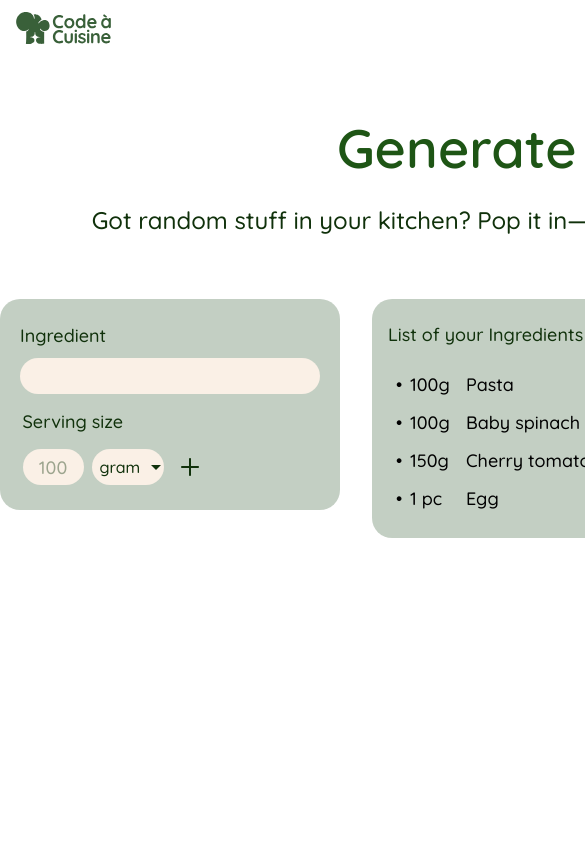
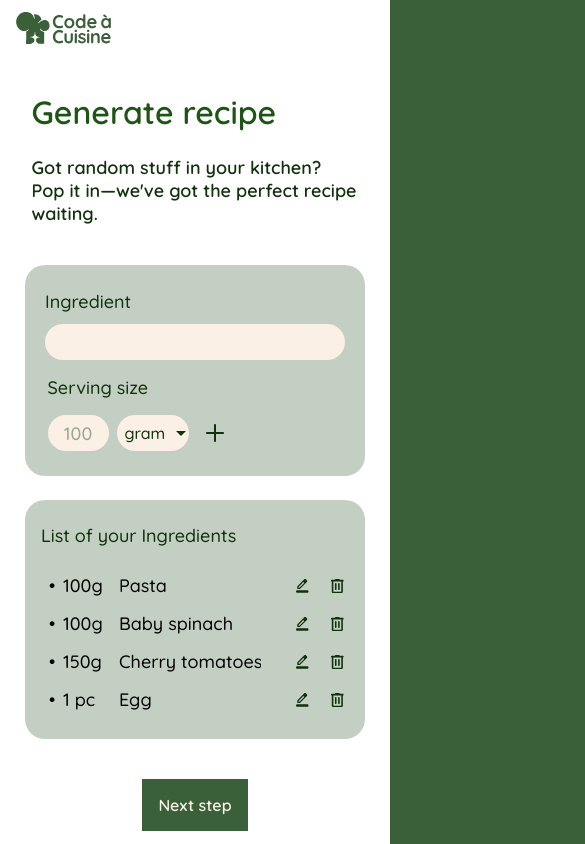
Before and after one commit to mlb27/code-a-cuisine, an Angular app: page /generator in a window 390 px wide. Shown: the top 844 px of the page, 585 px wide, since content can reach past the window. Built offline with nearby package versions, Linux system fonts and the light colour scheme.

Commit message:
feat: added mobile recipe generator layout

```diff
--- a/src/app/pages/recipe-generator/recipe-generator.scss
+++ b/src/app/pages/recipe-generator/recipe-generator.scss
@@ -100,6 +100,64 @@
   }
 }
 
+@media (max-width: 767px) {
+  .recipe-generator {
+    width: calc(100% - functions.px-to-rem(35));
+    max-width: functions.px-to-rem(340);
+    margin-top: functions.px-to-rem(40);
+    margin-bottom: functions.px-to-rem(40);
+
+    &__title {
+      align-self: flex-start;
+      width: min(100%, functions.px-to-rem(249));
+      height: functions.px-to-rem(40);
+      margin-left: functions.px-to-rem(6.5);
+      font-size: functions.px-to-rem(32);
+      line-height: functions.px-to-rem(40);
+      text-align: left;
+    }
+
+    &__step {
+      gap: functions.px-to-rem(40);
+    }
+
+    &__description {
+      align-self: flex-start;
+      width: calc(100% - functions.px-to-rem(13));
+      height: auto;
+      min-height: functions.px-to-rem(69);
+      margin-left: functions.px-to-rem(6.5);
+      font-size: functions.px-to-rem(18);
+      font-weight: 600;
+      line-height: functions.px-to-rem(23);
+      text-align: left;
+    }
+
+    &__form {
+      gap: functions.px-to-rem(40);
+    }
+
+    &__workspace {
+      flex-direction: column;
+      gap: functions.px-to-rem(24);
+      width: 100%;
+    }
+
+    &__next-button {
+      align-self: center;
+      width: functions.px-to-rem(106);
+      height: functions.px-to-rem(52);
+      padding: functions.px-to-rem(4) functions.px-to-rem(16);
+      font-size: functions.px-to-rem(16);
+      line-height: functions.px-to-rem(20);
+    }
+
+    &__form:not(:has(.ingredient-list__item)) &__next-button {
+      display: none;
+    }
+  }
+}
+
 @media (prefers-reduced-motion: reduce) {
   .recipe-generator__next-button {
     transition: none;
```
